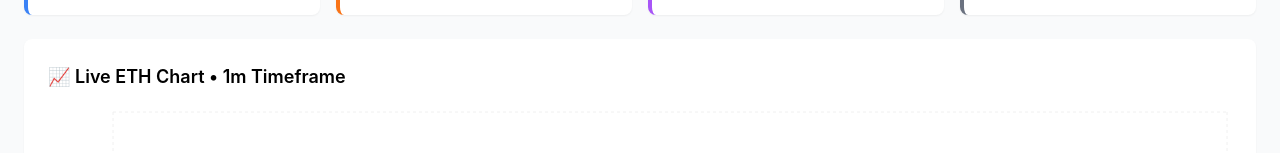
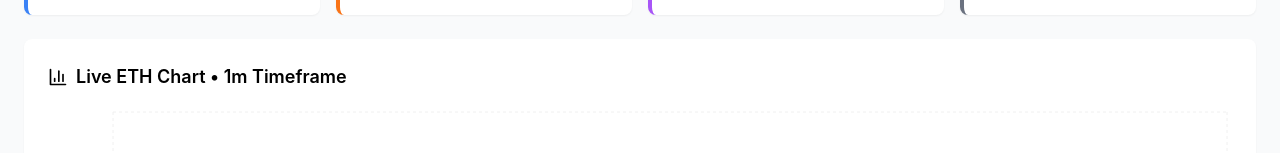
Before and after one commit to mediareason/dr-paul-eth-trading-agent, a Next.js app in the folder dashboard/: page / in a window 1280 px wide. Both pictures are taken after a click on the button "Scalping Tracker". Shown: the part 430-583 px from the top of the page. Built offline with nearby package versions, Linux system fonts and the light colour scheme; no server answers.

Commit message:
Fix missing BarChart3 import from lucide-react

```diff
--- a/dashboard/components/ScalpingTracker.js
+++ b/dashboard/components/ScalpingTracker.js
@@ -1,6 +1,6 @@
 import React, { useState, useEffect, useRef } from 'react';
 import { LineChart, Line, XAxis, YAxis, CartesianGrid, ResponsiveContainer, ReferenceLine } from 'recharts';
-import { TrendingUp, TrendingDown, AlertTriangle, Target, Zap, DollarSign, Wifi, WifiOff } from 'lucide-react';
+import { TrendingUp, TrendingDown, AlertTriangle, Target, Zap, DollarSign, Wifi, WifiOff, BarChart3 } from 'lucide-react';
 import cryptoDataService from '../lib/cryptoDataService';
 
 const ScalpingTracker = () => {
@@ -373,7 +373,8 @@ const ScalpingTracker = () => {
       {/* Chart */}
       <div className="bg-white rounded-lg shadow-sm p-6 mb-6">
         <h3 className="text-lg font-semibold mb-4 flex items-center gap-2">
-          📈 Live {getDisplaySymbol(symbol)} Chart • {timeframe} Timeframe
+          <BarChart3 className="w-5 h-5" />
+          Live {getDisplaySymbol(symbol)} Chart • {timeframe} Timeframe
         </h3>
         <div className="h-80">
           <ResponsiveContainer width="100%" height="100%">
```
